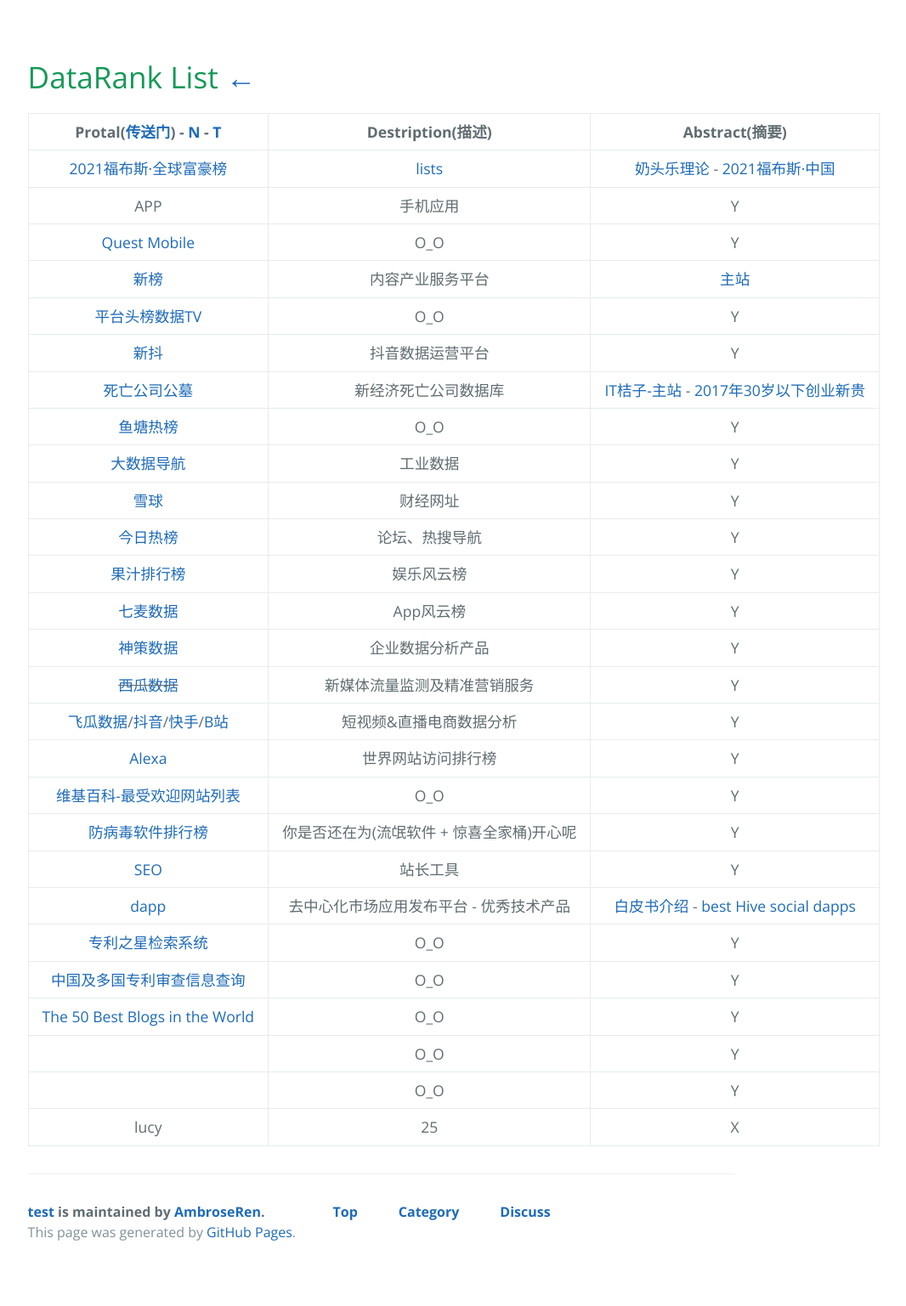
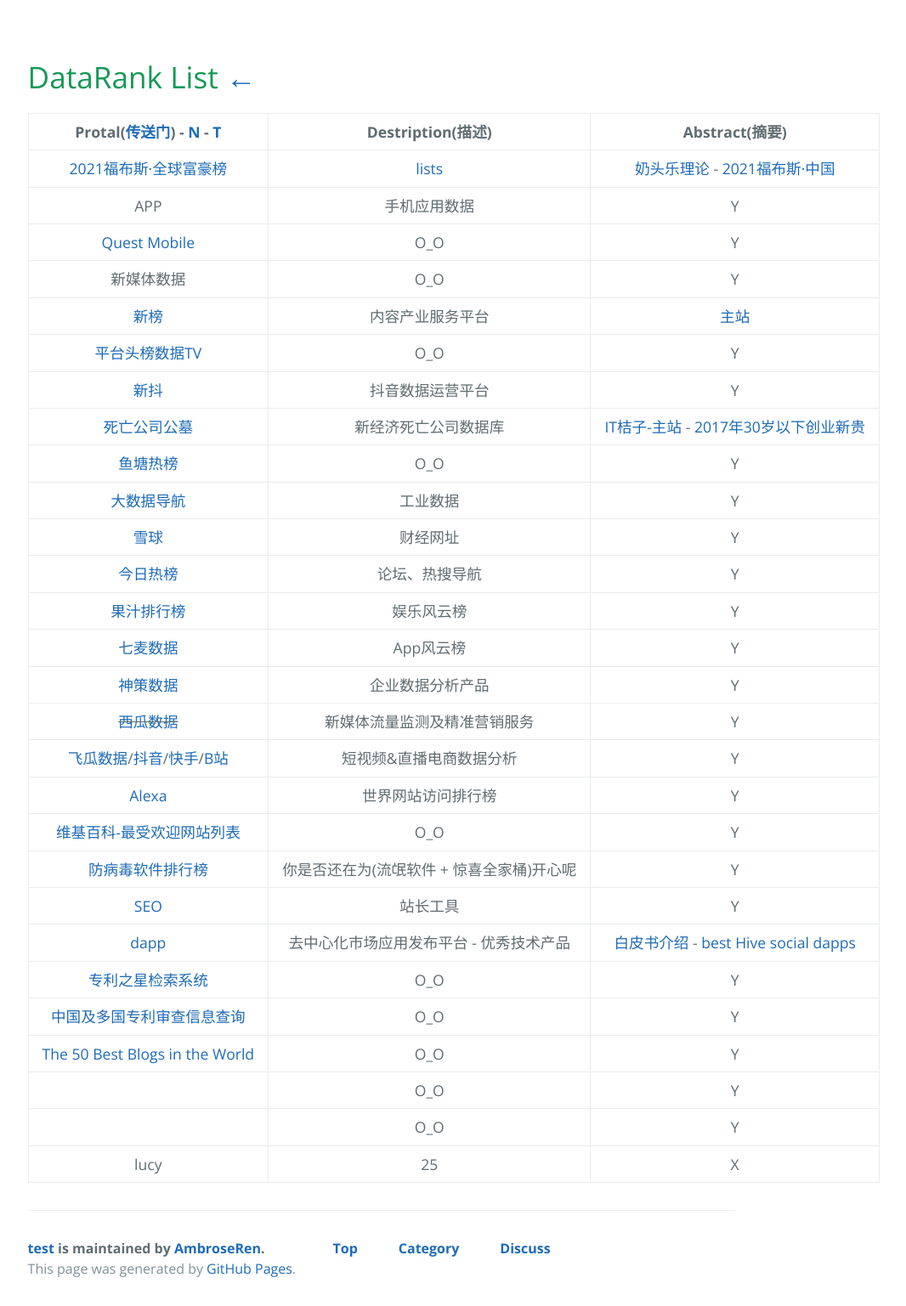
Before and after one commit to AmbroseRen/test, a Jekyll site: the page built from Data/DataRank.md, in a window 1280 px wide. Shown: the whole page at 85% size, without its empty margins (89-1155 px from the left). Built offline with Jekyll 4.4.1, drawn with Linux system fonts in a browser that asks for light colours; our own code applies the rules of GitHub Pages for plain Markdown files; the repository's description, which GitHub fills in, is left out; before the commit the page ends 1494 px from its top, so only the background shows below that.

Commit message:
Update DataRank.md

```diff
--- a/Data/DataRank.md
+++ b/Data/DataRank.md
@@ -8,8 +8,9 @@
 | Protal([传送门](../navigation.md)) - [N](../Library/synthesize.md) - [T](TorrentKitty.md) | Destription(描述) | Abstract(摘要) |
 |:---:|:---:|:---:|
 | [2021福布斯·全球富豪榜](https://www.forbeschina.com/lists/1757) | [lists](https://www.forbeschina.com/lists) | [奶头乐理论](https://wiki.mbalib.com/wiki/奶头乐理论) - [2021福布斯·中国](https://www.forbeschina.com/lists/1774) |
-| APP | 手机应用 | Y |
+| APP | 手机应用数据 | Y |
 | [Quest Mobile](https://www.questmobile.com.cn/research/report-new) | O_O | Y |
+| 新媒体数据 | O_O | Y |
 | [新榜](https://www.newrank.cn/public/info/list.html?period=day&type=data) | 内容产业服务平台 | [主站](https://newrank.cn/) |
 | [平台头榜数据TV](http://www.toubang.tv/anchor/mutile.html) | O_O | Y |
 | [新抖](https://xd.newrank.cn/home/index) | 抖音数据运营平台 | Y |
```
